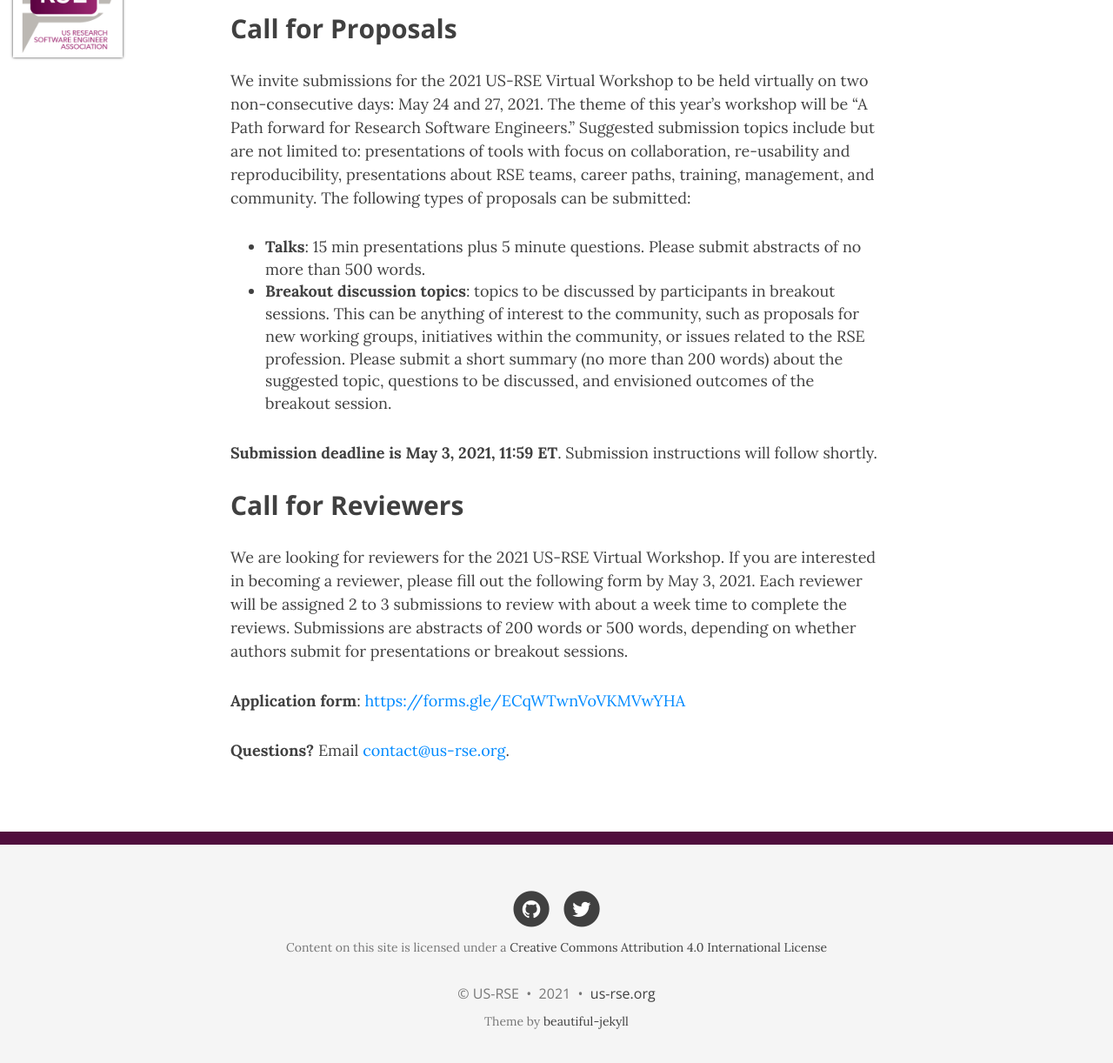
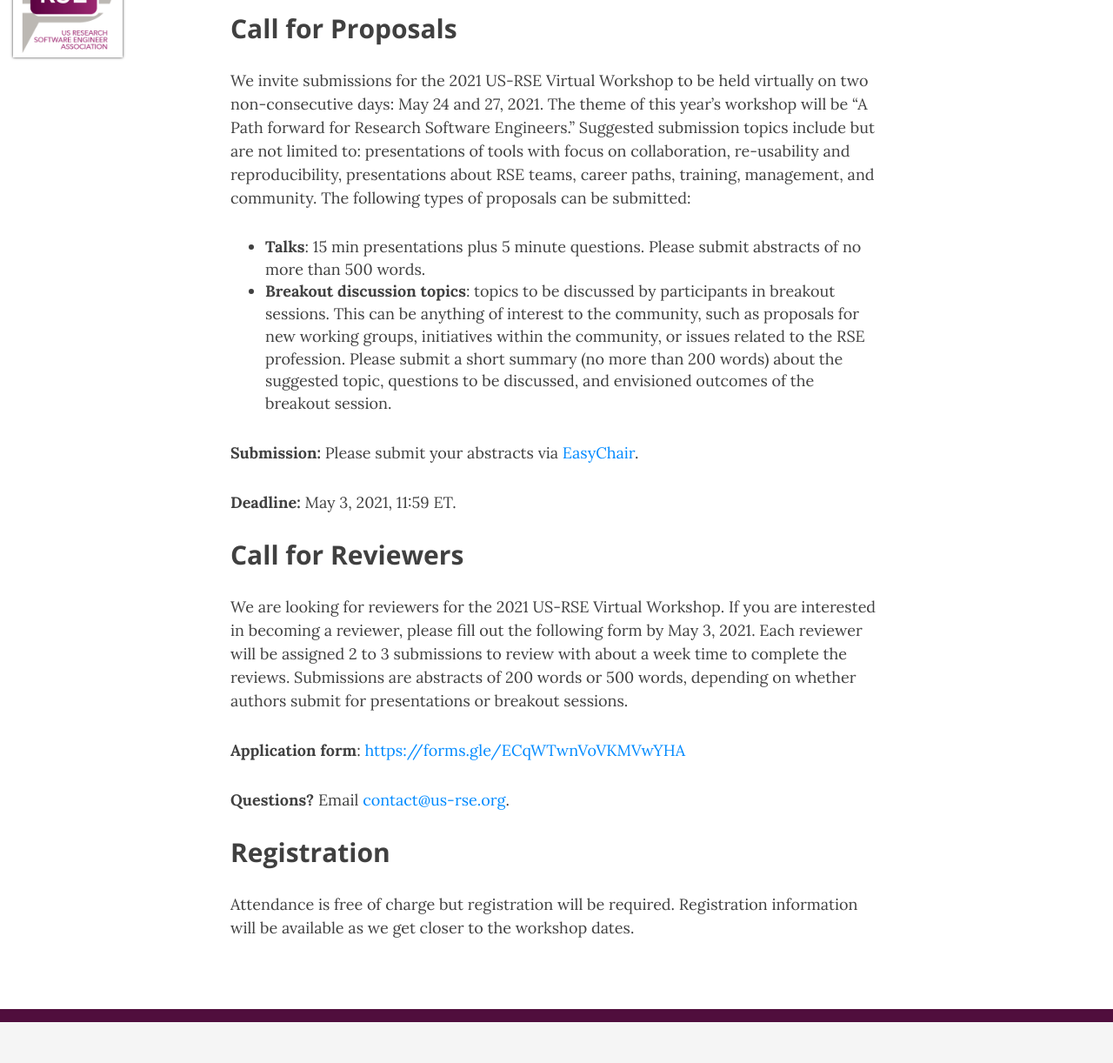
Before and after one commit to USRSE/virtual-workshop-2021, a Jekyll site: the page built from pages/participate.md, in a window 1280 px wide and 1400 px high, cut to the strip 104-1330 px from the top of the window. Shown: the top 1222 px of the strip at 87% size. Built offline with Jekyll 4.4.1, drawn with Linux system fonts in a browser that asks for light colours; nearby versions of some CDN libraries; some of the changed text lies outside the part shown.

Commit message:
Added organizer information, submission link, dates page.

```diff
--- a/_config.yml
+++ b/_config.yml
@@ -30,8 +30,9 @@
 # List of links in the navigation bar
 navbar-links:
 
-  About: "about"
+  Organization: "organization"
   Paricipate: "participate"
+  Dates: "dates"
   Agenda: "agenda"
   Code of Conduct: "code-of-conduct"
 
--- a/pages/participate.md
+++ b/pages/participate.md
@@ -12,7 +12,9 @@
 - **Talks**: 15 min presentations plus 5 minute questions. Please submit abstracts of no more than 500 words.
 - **Breakout discussion topics**: topics to be discussed by participants in breakout sessions. This can be anything of interest to the community, such as proposals for new working groups, initiatives within the community, or issues related to the RSE profession. Please submit a short summary (no more than 200 words) about the suggested topic, questions to be discussed, and envisioned outcomes of the breakout session.
 
-**Submission deadline is May 3, 2021, 11:59 ET**. Submission instructions will follow shortly.
+**Submission:** Please submit your abstracts via [EasyChair](https://easychair.org/my/conference?conf=usrsevw2021).
+
+**Deadline:** May 3, 2021, 11:59 ET.
 
 
 ## Call for Reviewers
@@ -22,3 +24,7 @@
 **Application form**: [https://forms.gle/ECqWTwnVoVKMVwYHA](https://forms.gle/ECqWTwnVoVKMVwYHA)
 
 **Questions?** Email [contact@us-rse.org](mailto:contact@us-rse.org).
+
+## Registration
+
+Attendance is free of charge but registration will be required. Registration information will be available as we get closer to the workshop dates.
```
Also changed, not shown: pages/about.md (deleted, +0 -9 lines), pages/dates.md (added, +12 -0 lines), pages/organization.md (added, +25 -0 lines).
